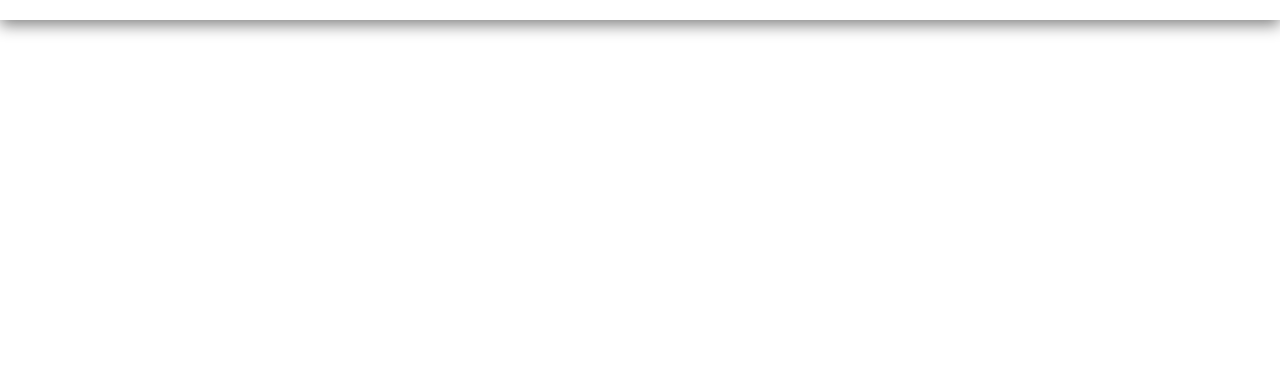
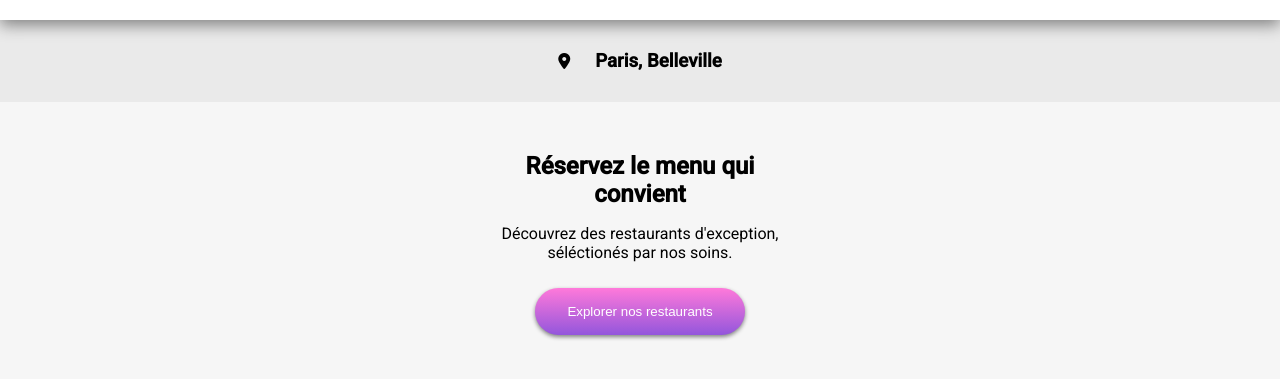
Before and after one commit to akroutj/AkroutJulian_3_09122021, a plain HTML site: page index.html in a window 1280 px wide. Shown: the part 63-442 px from the top of the page. Drawn offline with Linux system fonts and the light colour scheme; a web font is replaced by a local one.

Commit message:
Sass Compiler + explorer

```diff
--- a/index.html
+++ b/index.html
@@ -7,6 +7,8 @@
     <meta name="viewport" content="width=device-width, initial-scale=1.0">
     <title>Ohmyfood</title>
     <link rel="stylesheet" href="style.css">
+    <script src="https://kit.fontawesome.com/fd74157818.js" crossorigin="anonymous"></script>
+
 </head>
 
 <body>
@@ -14,6 +16,22 @@
         <h1>ohmyfood</h1>
     </header>
 
+    <main>
+        <div class="localisation">
+            <i class="fas fa-map-marker-alt"></i>
+            <h3 class="city">Paris, Belleville</h3>
+        </div>
+
+        <section class="explorer">
+            <h2>Réservez le menu qui<br> convient</h2>
+            <p>Découvrez des restaurants d'exception,<br> séléctionés par nos soins.</p>
+            <button>Explorer nos restaurants</button>
+        </section>
+
+
+
+    </main>
+
 </body>
 
 </html>
--- /dev/null
+++ b/style.scss
@@ -0,0 +1,65 @@
+@import url('https://fonts.googleapis.com/css2?family=Raleway:ital,wght@0,100;0,300;0,400;0,600;0,700;1,100;1,400&family=Shrikhand&display=swap');
+@import url('https://fonts.googleapis.com/css2?family=Raleway:ital,wght@0,100;0,300;0,400;0,600;0,700;1,100;1,400&family=Roboto:wght@400;500&family=Shrikhand&display=swap');
+
+$grey: #eaeaea;
+$lightgrey: #f6f6f6;
+
+
+*, ::before, ::after {
+    box-sizing: border-box;
+}
+
+body {
+    margin: 0px;
+    font-family: "roboto", sans-serif;
+}
+
+h2 {
+    margin: 0px;
+}
+
+header {
+    position: relative;
+    font-family:'Shrikhand', cursive;
+    text-align: center;
+    box-shadow: 0px 5px 15px grey;
+    padding: 1px 0px;
+}
+
+.localisation {
+    display: flex;
+    justify-content: center;
+    align-items: center;
+    gap: 25px;
+    background-color: $grey;
+    padding: 30px;
+    & i {
+        margin: 0px;
+    }
+    & h3 {
+        margin: 0px;
+    }
+}
+
+
+/* EXLORER */
+
+.explorer {
+    text-align: center;
+    background-color: $lightgrey;
+    padding: 50px;
+    & button {
+        background-image: linear-gradient(rgba(255, 121, 218, 1),rgba(147, 86, 220, 1));
+        color: white;
+        padding: 1rem 2rem;
+        border: none;
+        border-radius: 25px;
+        box-shadow: 0px 2px 4px grey;
+        margin-top: 10px;
+        &:hover {
+            transform: scale(1.02);
+            transition: 200ms;
+            opacity: 0.9;
+        }
+    }
+}
```
Also changed, not shown: style.css, 1 other file.
